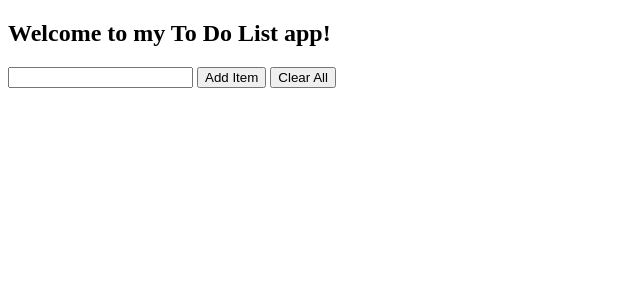
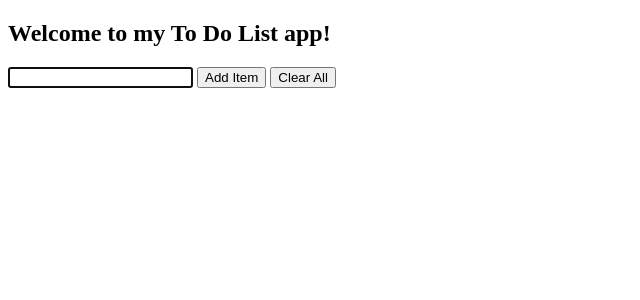
Before and after one commit to arctron/todo-react, a React (Vite) app: page / in a window 1280 px wide. Shown: the top 300 px of the page, without its empty margins (0-640 px from the left). Built offline with nearby package versions, Linux system fonts and the light colour scheme.

Commit message:
Focus on input box

```diff
--- a/src/App.jsx
+++ b/src/App.jsx
@@ -1,8 +1,9 @@
-import { useState, useEffect } from 'react';
+import { useState, useEffect, useRef } from 'react';
 import { v4 as uuidv4 } from 'uuid';
 import ToDoInput from './components/ToDoInput.jsx';
 import ToDoList from './components/ToDoList.jsx';
 function App() {
+  const inputRef = useRef(null);
   const [newTodo, setNewTodo] = useState('');
   const [todos, setTodos] = useState(() => {
     const savedTodos = localStorage.getItem('todos');
@@ -14,6 +15,7 @@ function App() {
 
   useEffect(() => {
     localStorage.setItem('todos', JSON.stringify(todos));
+    inputRef.current.focus();
   }, [todos]);
 
   function addTodo() {
@@ -55,6 +57,7 @@ function App() {
     <>
       <h2>Welcome to my To Do List app!</h2>
       <ToDoInput
+        inputRef={inputRef}
         newTodo={newTodo}
         setNewTodo={setNewTodo}
         addTodo={addTodo}
--- a/src/components/ToDoInput.jsx
+++ b/src/components/ToDoInput.jsx
@@ -1,4 +1,5 @@
 export default function ToDoInput({
+  inputRef,
   newTodo,
   setNewTodo,
   addTodo,
@@ -7,6 +8,7 @@ export default function ToDoInput({
   return (
     <div>
       <input
+        ref={inputRef}
         type="text"
         value={newTodo}
         onChange={(e) => setNewTodo(e.target.value)}
```
